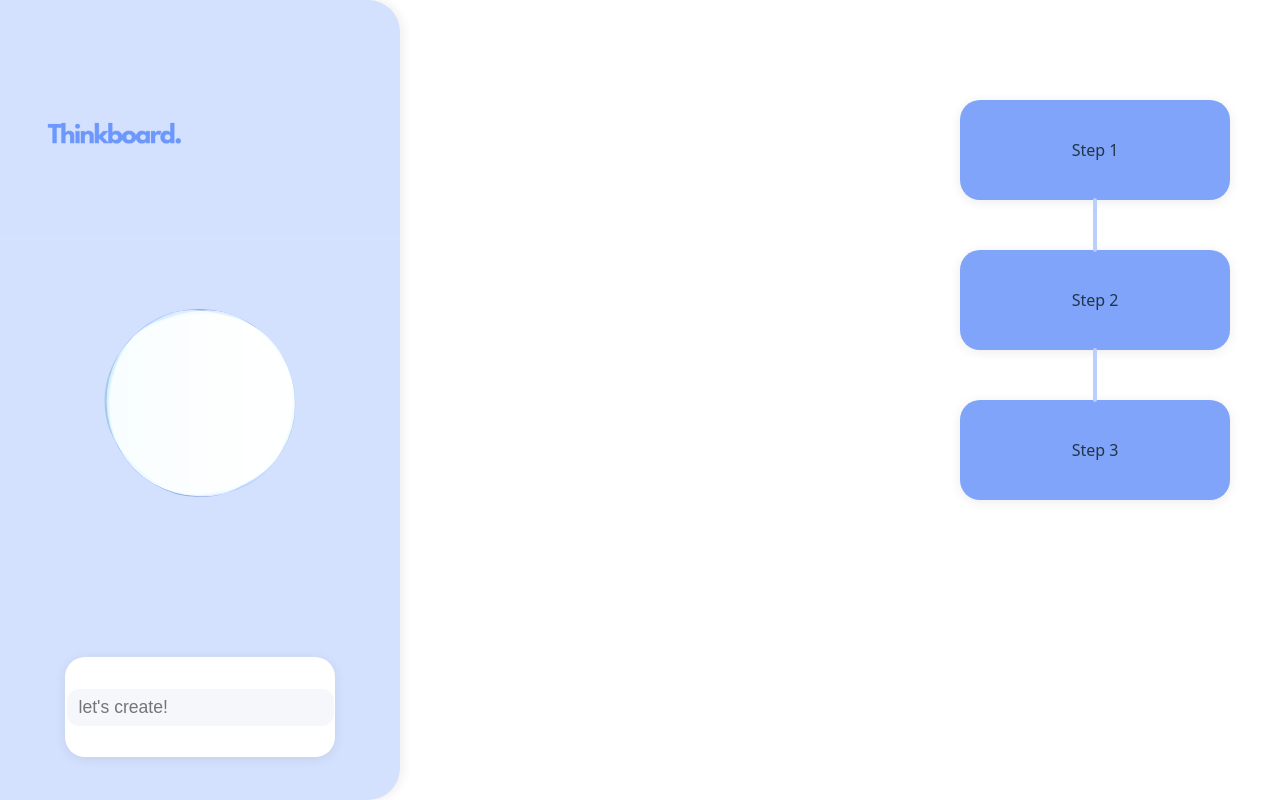
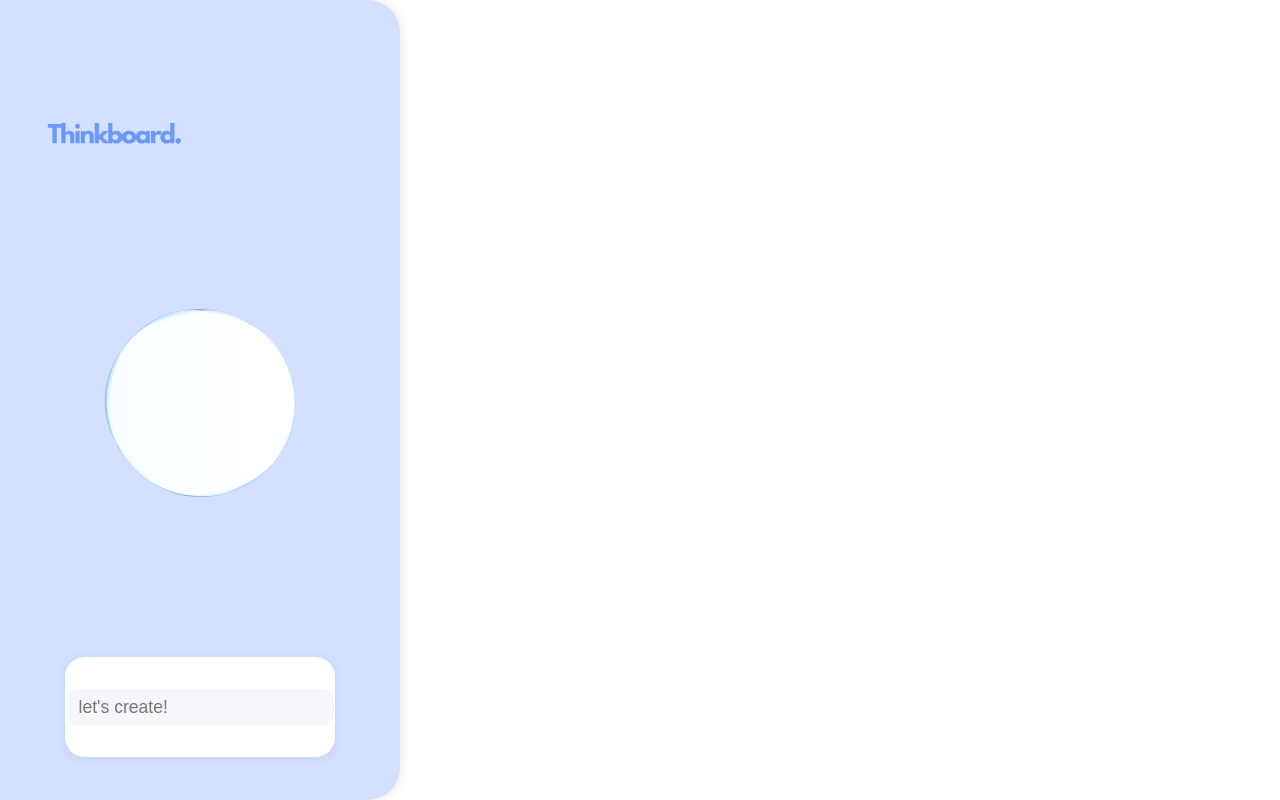
Before and after one commit to Cybertaco360/Thinkboard, a Vue app in the folder Frontend/: page / in a window 1280 px wide. Built offline with nearby package versions, Linux system fonts and the light colour scheme.

Commit message:
Schema Applied

```diff
--- a/Frontend/src/App.vue
+++ b/Frontend/src/App.vue
@@ -4,12 +4,8 @@ import Rectangular from './components/rectanglenode.vue';
 import LineConnector from './components/LineConnector.vue';
 import allancolumn1 from './components/allancolumn1.vue';
 
-
-const nodes = reactive([
-  { id: 1, x: 320, y: 100, text: "Step 1" },
-  { id: 2, x: 320, y: 250, text: "Step 2" },
-  { id: 3, x: 320, y: 400, text: "Step 3" }
-]);
+//  Schema: { id: #, x: 320, y: 400, text: "Step 3", connected: [1,2,4,5], information: "THIS IS THE 3RD OF A NODE"}
+const nodes = reactive([]);
 
 
 const dragging = ref(null);
@@ -71,11 +67,6 @@ function onMouseUp() {
   </div>
 </template>
 
-
-
-
-
-
 <style scoped>
 .main-content {
   display: flex;
```
